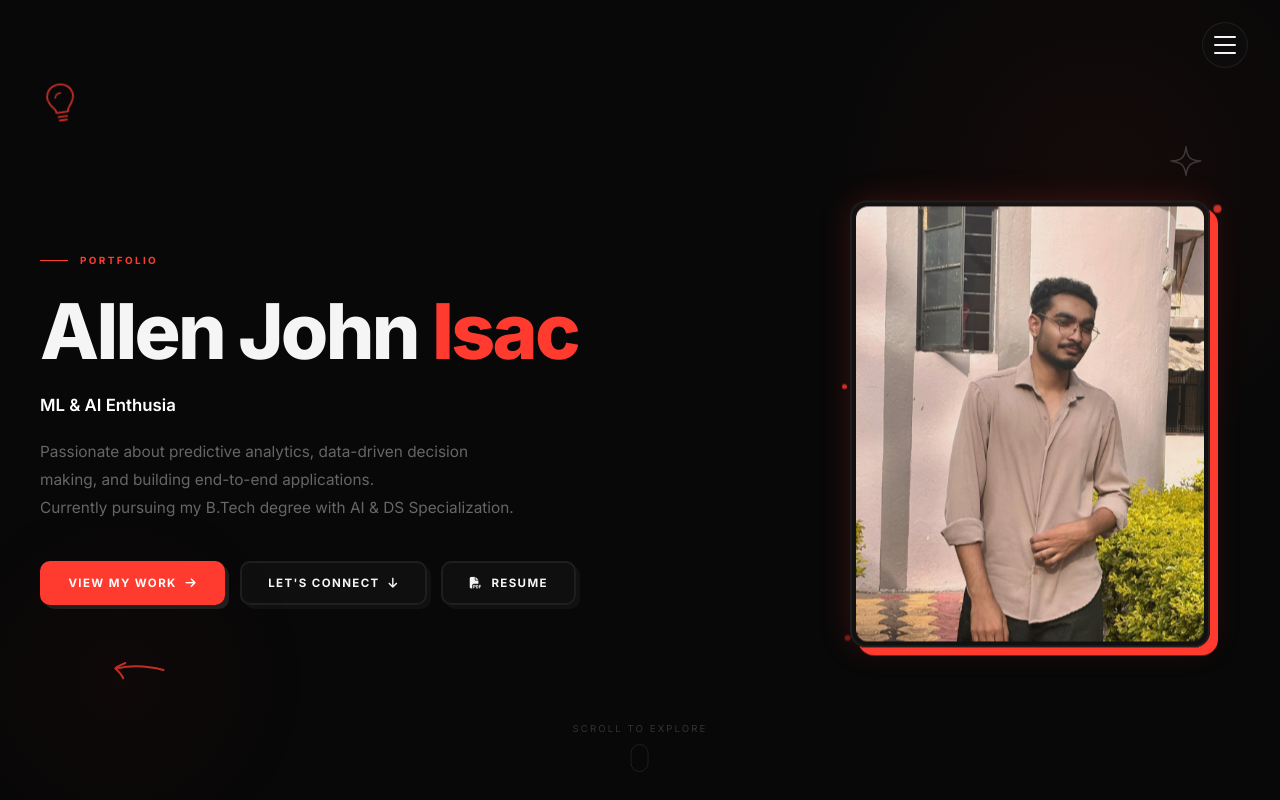
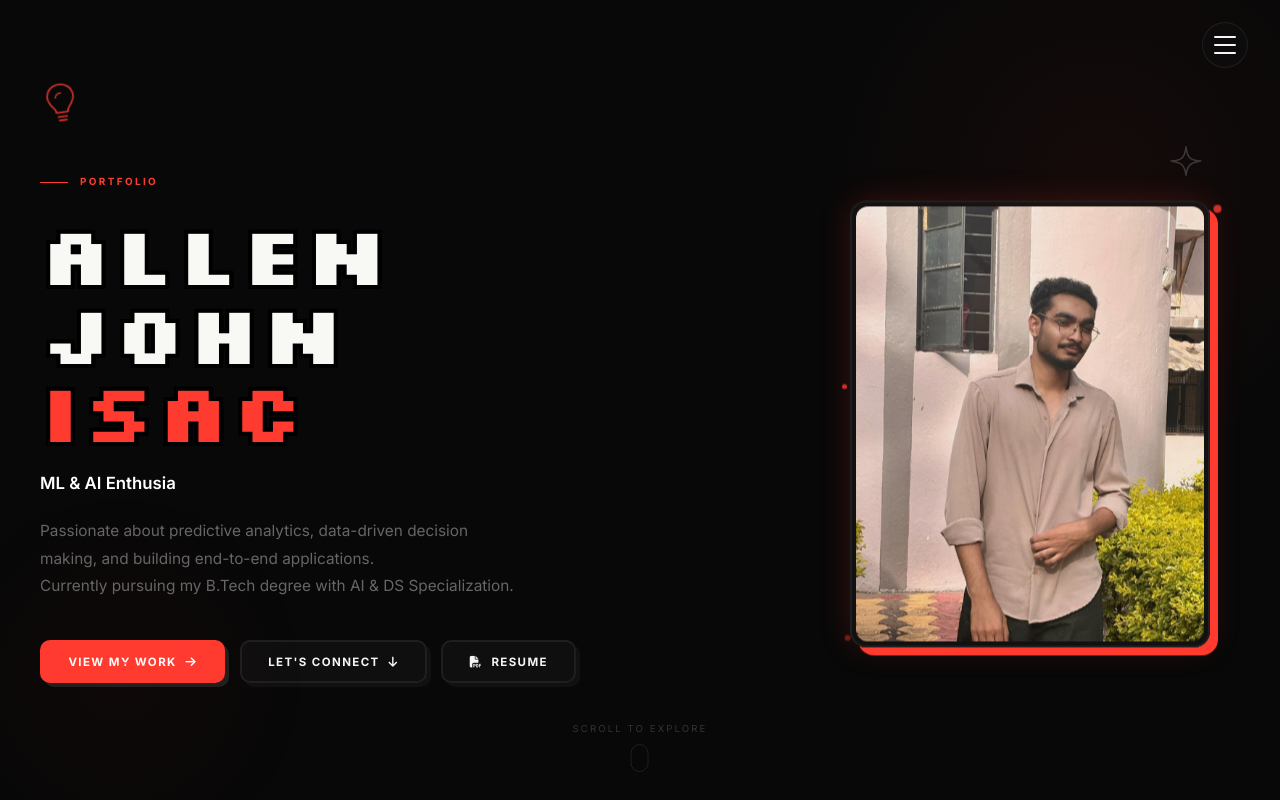
Before and after one commit to allenjohn006/Portfolio, a React (Vite) app: page / in a window 1280 px wide. Shown: the top 800 px of the page. Built offline with nearby package versions, Linux system fonts and the light colour scheme.

Commit message:
feat: 8-bit Silkscreen GlitchName hero title and transparent removebg About icons

```diff
--- a/src/App.jsx
+++ b/src/App.jsx
@@ -4,9 +4,10 @@ import ModernSkillsSection from './components/ModernSkillsSection';
 import Connect from './pages/Connect';
 import Resume from './pages/Resume';
 import { DoodleBulb, DoodleArrow, DoodleStar, DoodleSwirl, DoodleSpeechBubble, DoodleWave } from './components/Doodles';
-import educationIcon from './assets/icons/Education.png';
-import focusIcon from './assets/icons/Focus.png';
-import beyondCodeIcon from './assets/icons/Beyond code.png';
+import educationIcon from './assets/icons/Education-removebg-preview.png';
+import focusIcon from './assets/icons/Focus-removebg-preview.png';
+import beyondCodeIcon from './assets/icons/Beyond_code-removebg-preview.png';
+import GlitchName from './components/GlitchName';
 
 
 
@@ -247,11 +248,7 @@ export default function App() {
                   <span className="eyebrow-line" />
                   <span className="eyebrow-text">Portfolio</span>
                 </div>
-                <h1 className="hero-title">
-                  <span className="title-word">Allen</span>{' '}
-                  <span className="title-word">John</span>{' '}
-                  <span className="title-word gradient">Isac</span>
-                </h1>
+                <GlitchName />
                 <div className="hero-subtitle typewriter">
                   <span className="typed">{typedText}</span>
                   <span className="cursor" aria-hidden="true">|</span>
--- /dev/null
+++ b/src/components/GlitchName.css
@@ -0,0 +1,110 @@
+@import url("https://fonts.googleapis.com/css2?family=Silkscreen:wght@700&display=swap");
+
+.gn {
+  --red: #FF3B30;
+  --white: #F8F8F4;
+  margin: 0 0 1.25rem 0;
+  display: flex;
+  flex-direction: column;
+  align-items: flex-start;
+  font-family: "Silkscreen", monospace;
+  font-weight: 700;
+  font-size: clamp(2.8rem, 6.4vw, 5.2rem);
+  line-height: 0.96;
+  letter-spacing: 0.03em;
+  user-select: none;
+}
+
+.gn-line {
+  display: flex;
+  position: relative;
+}
+
+.gn-char {
+  position: relative;
+  display: inline-block;
+  cursor: pointer;
+  /* hard pixel outline matching 8-bit retro aesthetic */
+  text-shadow:
+    0.05em 0 #000, -0.05em 0 #000,
+    0 0.05em #000, 0 -0.05em #000,
+    0.05em 0.05em #000, -0.05em -0.05em #000,
+    0.05em -0.05em #000, -0.05em 0.05em #000;
+  transition: transform 0.1s ease;
+}
+
+.gn-white .gn-char { color: var(--white); }
+.gn-red   .gn-char { color: var(--red); }
+
+/* Glitch aberration pseudo-layers */
+.gn-char::before,
+.gn-char::after {
+  content: attr(data-char);
+  position: absolute;
+  inset: 0;
+  opacity: 0;
+  pointer-events: none;
+  text-shadow: none;
+}
+
+.gn-char::before { color: var(--red); }
+.gn-char::after  { color: #28E6FF; }
+.gn-red .gn-char::before { color: var(--white); }
+
+/* Active glitch animations on hover/pointer-enter */
+.gn-char.glitching {
+  animation: gn-jitter 0.4s steps(1, end);
+}
+.gn-char.glitching::before {
+  opacity: 1;
+  animation: gn-slice-a 0.4s steps(1, end);
+}
+.gn-char.glitching::after {
+  opacity: 1;
+  animation: gn-slice-b 0.4s steps(1, end);
+}
+
+@keyframes gn-jitter {
+  0%   { transform: translate(-0.05em, 0.03em) skewX(-7deg); }
+  20%  { transform: translate(0.06em, -0.03em); }
+  40%  { transform: translate(-0.04em, -0.05em) skewX(6deg); }
+  60%  { transform: translate(0.05em, 0.02em); }
+  80%  { transform: translate(-0.03em, 0.01em); }
+  100% { transform: none; }
+}
+
+@keyframes gn-slice-a {
+  0%   { clip-path: inset(10% 0 60% 0); transform: translate(-0.09em, 0); }
+  25%  { clip-path: inset(55% 0 15% 0); transform: translate(0.08em, 0); }
+  50%  { clip-path: inset(30% 0 40% 0); transform: translate(-0.11em, 0.02em); }
+  75%  { clip-path: inset(70% 0 5% 0);  transform: translate(0.07em, 0); }
+  100% { clip-path: inset(0 0 100% 0);  transform: none; }
+}
+
+@keyframes gn-slice-b {
+  0%   { clip-path: inset(60% 0 10% 0); transform: translate(0.09em, 0); }
+  25%  { clip-path: inset(15% 0 55% 0); transform: translate(-0.08em, 0); }
+  50%  { clip-path: inset(45% 0 30% 0); transform: translate(0.11em, -0.02em); }
+  75%  { clip-path: inset(5% 0 75% 0);  transform: translate(-0.07em, 0); }
+  100% { clip-path: inset(0 0 100% 0);  transform: none; }
+}
+
+/* Subtle idle tick on random letters to feel alive */
+@keyframes gn-idle-pulse {
+  0%, 94%, 100% { transform: none; }
+  96% { transform: translate(-2px, 1px) skewX(-4deg); }
+  98% { transform: translate(2px, -1px); }
+}
+
+.gn-char:nth-child(2) { animation: gn-idle-pulse 6s infinite 1.2s; }
+.gn-char:nth-child(4) { animation: gn-idle-pulse 7s infinite 3.5s; }
+
+@media (prefers-reduced-motion: reduce) {
+  .gn-char.glitching,
+  .gn-char.glitching::before,
+  .gn-char.glitching::after,
+  .gn-char:nth-child(2),
+  .gn-char:nth-child(4) {
+    animation: none;
+  }
+}
--- /dev/null
+++ b/src/components/GlitchName.jsx
@@ -0,0 +1,38 @@
+import React from "react";
+import "./GlitchName.css";
+
+const LINES = [
+  { text: "ALLEN", variant: "white" },
+  { text: "JOHN", variant: "white" },
+  { text: "ISAC", variant: "red" },
+];
+
+const fire = (el) => {
+  if (!el) return;
+  el.classList.remove("glitching");
+  void el.offsetWidth; // restart animation
+  el.classList.add("glitching");
+};
+
+export default function GlitchName() {
+  return (
+    <h1 className="gn" aria-label="Allen John Isac">
+      {LINES.map(({ text, variant }) => (
+        <span key={text} className={`gn-line gn-${variant}`} aria-hidden="true">
+          {[...text].map((ch, i) => (
+            <span
+              key={i}
+              className="gn-char"
+              data-char={ch}
+              onPointerEnter={(e) => fire(e.currentTarget)}
+              onPointerDown={(e) => fire(e.currentTarget)}
+              onAnimationEnd={(e) => e.currentTarget.classList.remove("glitching")}
+            >
+              {ch}
+            </span>
+          ))}
+        </span>
+      ))}
+    </h1>
+  );
+}
```
